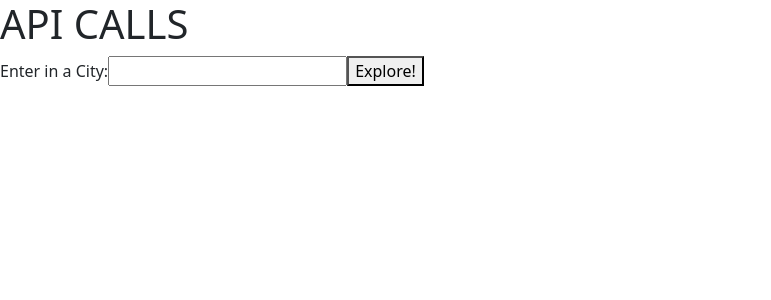
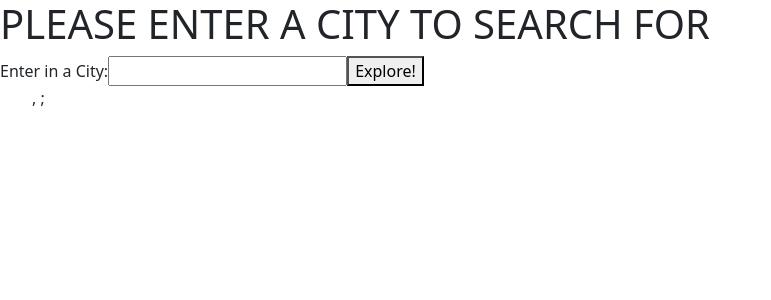
Before and after one commit to NicholasBrown-01/city-explorer, a React (Create React App) app: page / in a window 1280 px wide. Shown: the top 300 px of the page, without its empty margins (0-771 px from the left). Built offline with nearby package versions, Linux system fonts and the light colour scheme.

Commit message:
Form with Lat Long working

```diff
--- a/src/App.js
+++ b/src/App.js
@@ -11,7 +11,6 @@ class App extends React.Component {
   constructor(props) {
     super(props);
     this.state = {
-      pokemonData: [],
       city: '',
       cityData: {},
       error: false,
@@ -62,7 +61,7 @@ class App extends React.Component {
   render() {
     return (
       <>
-        <h1>API CALLS</h1>
+        <h1>PLEASE ENTER A CITY TO SEARCH FOR</h1>
 
         <form onSubmit={this.getCityData}>
           <label > Enter in a City:
@@ -75,7 +74,8 @@ class App extends React.Component {
         {
           this.state.error
             ? <p>{this.state.errorMessage}</p>
-            : <p>{this.state.cityData.display_name}</p>
+            : <p>{this.state.cityData.display_name}
+            <ul>{this.state.cityData.lat}, {this.state.cityData.lon};</ul></p>
         }
 
 
```
Also changed, not shown: 1 other file (tests, documents, lock files or other folders).
